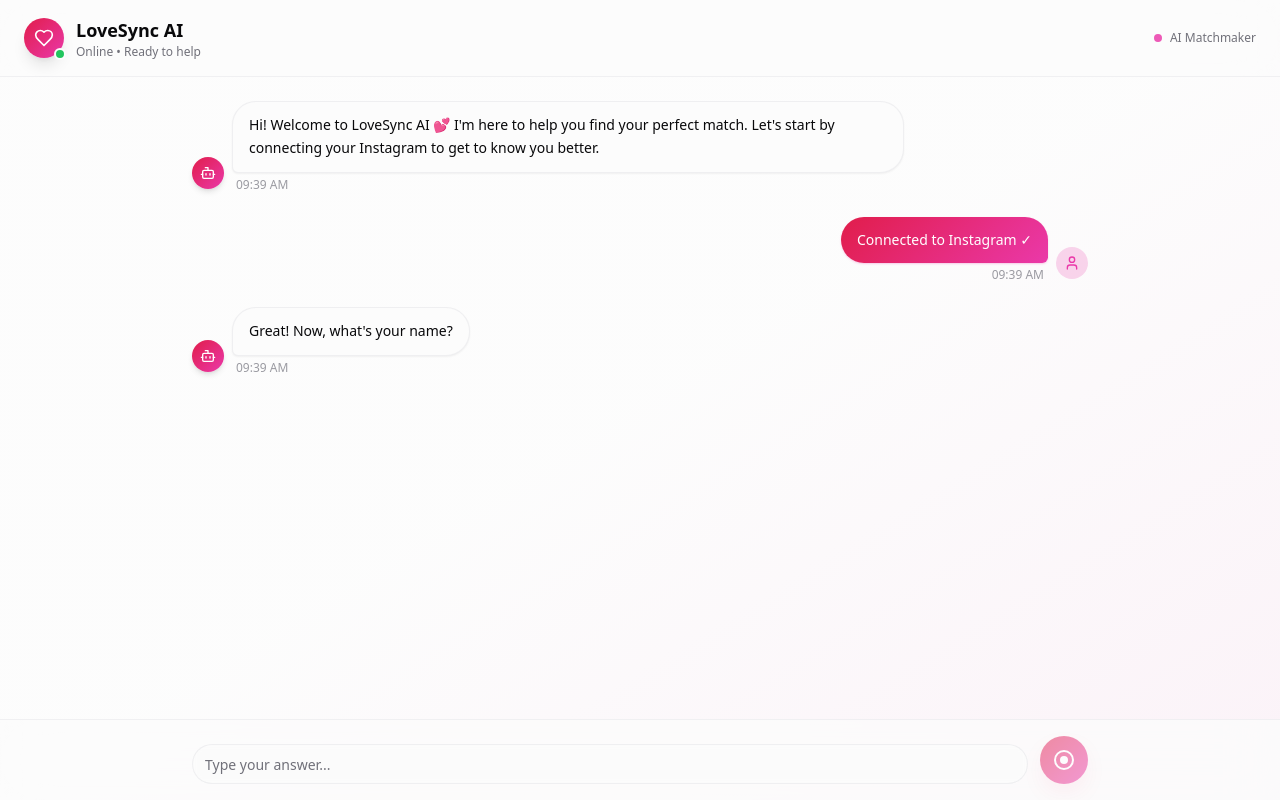
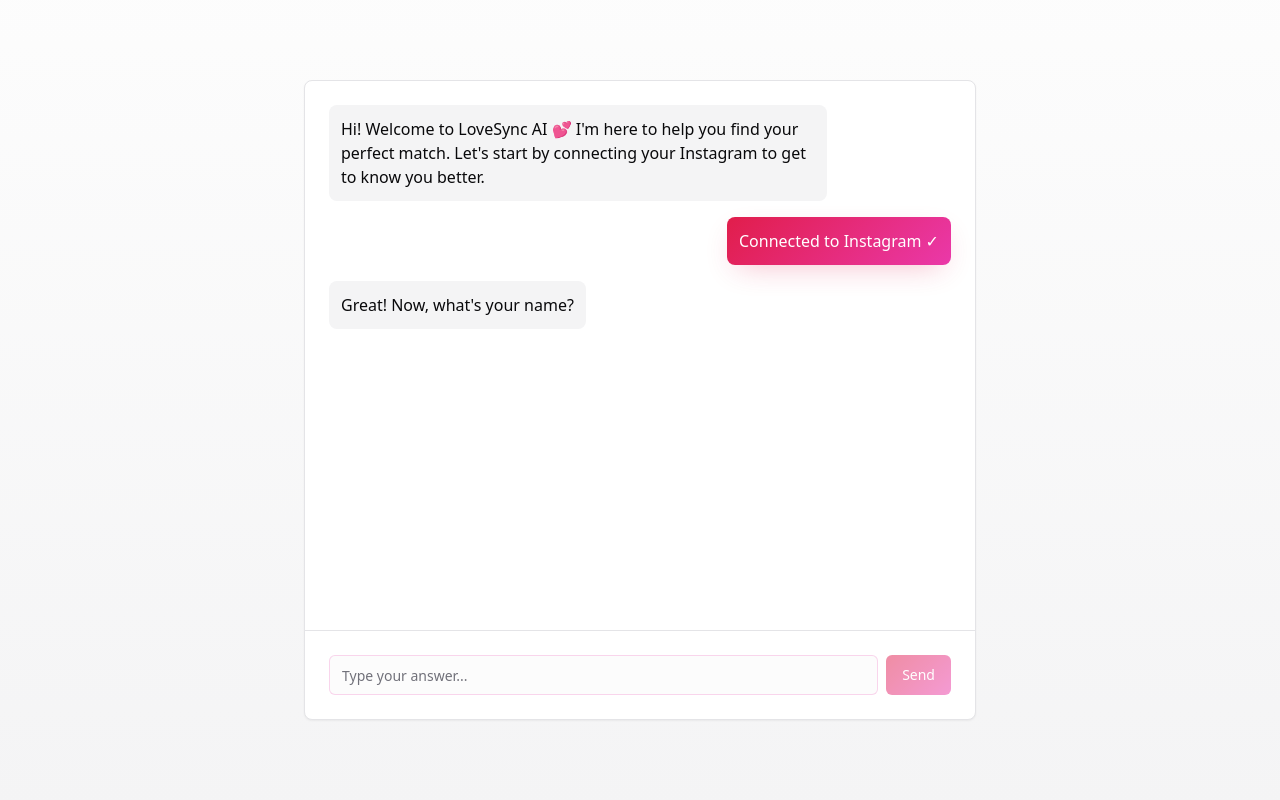
Before and after one commit to tpavankalyan/insta-match-agent, a React (Vite) app: page / in a window 1280 px wide. Both pictures are taken after a click on the button "Connect Instagram". Built offline with nearby package versions, Linux system fonts and the light colour scheme.

Commit message:
Reverted to commit 2095d6054fd74f4cacfa80ee8ca06aec756ef24a

```diff
--- a/src/components/ChatInterface.tsx
+++ b/src/components/ChatInterface.tsx
@@ -3,7 +3,7 @@ import { Button } from '@/components/ui/button';
 import { Card } from '@/components/ui/card';
 import { Input } from '@/components/ui/input';
 import { Textarea } from '@/components/ui/textarea';
-import { Upload, Instagram, Heart, Camera, Video, Bot, User } from 'lucide-react';
+import { Upload, Instagram, Heart, Camera, Video } from 'lucide-react';
 
 interface Message {
   id: string;
@@ -123,13 +123,13 @@ const ChatInterface: React.FC<ChatInterfaceProps> = ({ onComplete }) => {
     switch (currentStepData.type) {
       case 'instagram':
         return (
-           <div className="flex gap-3">
+          <div className="flex gap-2">
             <Button
               onClick={() => handleSubmit(true)}
               variant="default"
-               className="flex items-center gap-2 gradient-romantic text-white border-0 shadow-romantic rounded-full px-6 py-3 hover:shadow-lg transition-all duration-200"
+              className="flex items-center gap-2 gradient-romantic text-white border-0 shadow-romantic"
             >
-               <Instagram className="w-5 h-5" />
+              <Instagram className="w-4 h-4" />
               Connect Instagram
             </Button>
           </div>
@@ -138,7 +138,7 @@ const ChatInterface: React.FC<ChatInterfaceProps> = ({ onComplete }) => {
       case 'text':
       case 'number':
         return (
-          <div className="flex gap-3 items-end">
+          <div className="flex gap-2">
             <Input
               value={currentInput}
               onChange={(e) => setCurrentInput(e.target.value)}
@@ -149,38 +149,36 @@ const ChatInterface: React.FC<ChatInterfaceProps> = ({ onComplete }) => {
                   handleSubmit(currentInput.trim());
                 }
               }}
-              className="flex-1 rounded-full border-border/50 focus:border-romantic focus:ring-romantic/20 bg-background/50 backdrop-blur-sm"
+              className="border-romantic/20 focus:ring-romantic"
             />
             <Button
               onClick={() => currentInput.trim() && handleSubmit(currentInput.trim())}
               disabled={!currentInput.trim()}
               variant="default"
-              className="gradient-romantic text-white border-0 rounded-full w-12 h-12 p-0 shadow-romantic hover:shadow-lg transition-all duration-200"
+              className="gradient-romantic text-white border-0"
             >
-              <div className="w-5 h-5 rounded-full border-2 border-white flex items-center justify-center">
-                <div className="w-2 h-2 bg-white rounded-full"></div>
-              </div>
+              Send
             </Button>
           </div>
         );
 
       case 'textarea':
         return (
-          <div className="space-y-3">
+          <div className="space-y-2">
             <Textarea
               value={currentInput}
               onChange={(e) => setCurrentInput(e.target.value)}
               placeholder="Tell me more..."
-              className="rounded-2xl border-border/50 focus:border-romantic focus:ring-romantic/20 bg-background/50 backdrop-blur-sm resize-none"
+              className="border-romantic/20 focus:ring-romantic"
               rows={3}
             />
             <Button
               onClick={() => currentInput.trim() && handleSubmit(currentInput.trim())}
               disabled={!currentInput.trim()}
               variant="default"
-              className="gradient-romantic text-white border-0 rounded-full px-6 py-3 hover:shadow-lg transition-all duration-200"
+              className="gradient-romantic text-white border-0"
             >
-              Send Message
+              Send
             </Button>
           </div>
         );
@@ -226,94 +224,43 @@ const ChatInterface: React.FC<ChatInterfaceProps> = ({ onComplete }) => {
   };
 
   return (
-    <div className="min-h-screen bg-gradient-to-br from-background via-background/95 to-romantic/5 flex flex-col">
-      {/* Modern Header */}
-      <div className="sticky top-0 z-10 bg-background/80 backdrop-blur-xl border-b border-border/50">
-        <div className="flex items-center justify-between px-6 py-4">
-          <div className="flex items-center gap-3">
-            <div className="relative">
-              <div className="w-10 h-10 gradient-romantic rounded-full flex items-center justify-center shadow-lg">
-                <Heart className="w-5 h-5 text-white" />
-              </div>
-              <div className="absolute -bottom-0.5 -right-0.5 w-3 h-3 bg-green-500 rounded-full border-2 border-background"></div>
-            </div>
-            <div>
-              <h1 className="text-lg font-semibold text-foreground">LoveSync AI</h1>
-              <p className="text-xs text-muted-foreground">Online • Ready to help</p>
-            </div>
-          </div>
-          <div className="flex items-center gap-2">
-            <div className="w-2 h-2 bg-romantic rounded-full animate-pulse"></div>
-            <span className="text-xs text-muted-foreground">AI Matchmaker</span>
-          </div>
-        </div>
-      </div>
-
-      {/* Messages Area */}
-      <div className="flex-1 overflow-y-auto px-4 py-6 space-y-4">
-        <div className="max-w-4xl mx-auto space-y-6">
-          {messages.map((message, index) => (
+    <div className="min-h-screen gradient-soft flex items-center justify-center p-4">
+      <Card className="w-full max-w-2xl h-[80vh] flex flex-col shadow-soft">
+        <div className="flex-1 p-6 overflow-y-auto space-y-4">
+          {messages.map((message) => (
             <div
               key={message.id}
-              className={`flex items-end gap-2 animate-fade-in ${
-                message.isBot ? 'justify-start' : 'justify-end'
-              }`}
-              style={{ animationDelay: `${index * 0.1}s` }}
+              className={`flex ${message.isBot ? 'justify-start' : 'justify-end'}`}
             >
-              {message.isBot && (
-                <div className="w-8 h-8 gradient-romantic rounded-full flex items-center justify-center shadow-md flex-shrink-0 mb-1">
-                  <Bot className="w-4 h-4 text-white" />
-                </div>
-              )}
-
-              <div className={`group relative max-w-[75%] ${message.isBot ? 'order-2' : 'order-1'}`}>
               <div
-                  className={`px-4 py-3 rounded-3xl shadow-sm transition-all duration-200 hover:shadow-md ${
+                className={`max-w-[80%] p-3 rounded-lg ${
                   message.isBot
-                      ? 'bg-background border border-border/50 text-foreground rounded-bl-md'
-                      : 'gradient-romantic text-white rounded-br-md shadow-romantic/25'
+                    ? 'bg-muted text-foreground'
+                    : 'gradient-romantic text-white shadow-romantic'
                 }`}
               >
-                  <p className="text-sm leading-relaxed whitespace-pre-wrap">{message.text}</p>
+                {message.text}
               </div>
-                <div className={`text-xs text-muted-foreground/70 mt-1 px-1 ${
-                  message.isBot ? 'text-left' : 'text-right'
-                }`}>
-                  {message.timestamp.toLocaleTimeString([], { hour: '2-digit', minute: '2-digit' })}
-                </div>
-              </div>
-
-              {!message.isBot && (
-                <div className="w-8 h-8 bg-romantic/20 rounded-full flex items-center justify-center flex-shrink-0 mb-1 order-2">
-                  <User className="w-4 h-4 text-romantic" />
-                </div>
-              )}
             </div>
           ))}
 
           {isTyping && (
-            <div className="flex items-end gap-2 animate-fade-in">
-              <div className="w-8 h-8 gradient-romantic rounded-full flex items-center justify-center shadow-md">
-                <Bot className="w-4 h-4 text-white" />
-              </div>
-              <div className="bg-background border border-border/50 px-4 py-3 rounded-3xl rounded-bl-md shadow-sm">
+            <div className="flex justify-start">
+              <div className="bg-muted p-3 rounded-lg">
                 <div className="flex space-x-1">
-                  <div className="w-2 h-2 bg-romantic rounded-full animate-bounce"></div>
-                  <div className="w-2 h-2 bg-romantic rounded-full animate-bounce" style={{ animationDelay: '0.15s' }}></div>
-                  <div className="w-2 h-2 bg-romantic rounded-full animate-bounce" style={{ animationDelay: '0.3s' }}></div>
+                  <div className="w-2 h-2 bg-muted-foreground rounded-full animate-bounce"></div>
+                  <div className="w-2 h-2 bg-muted-foreground rounded-full animate-bounce" style={{ animationDelay: '0.1s' }}></div>
+                  <div className="w-2 h-2 bg-muted-foreground rounded-full animate-bounce" style={{ animationDelay: '0.2s' }}></div>
                 </div>
               </div>
             </div>
           )}
         </div>
-      </div>
 
-      {/* Modern Input Area */}
-      <div className="sticky bottom-0 bg-background/80 backdrop-blur-xl border-t border-border/50 px-4 py-4">
-        <div className="max-w-4xl mx-auto">
+        <div className="p-6 border-t">
           {renderInput()}
         </div>
-      </div>
+      </Card>
     </div>
   );
 };
```
Lines whose indentation alone changed are shown as unchanged.
